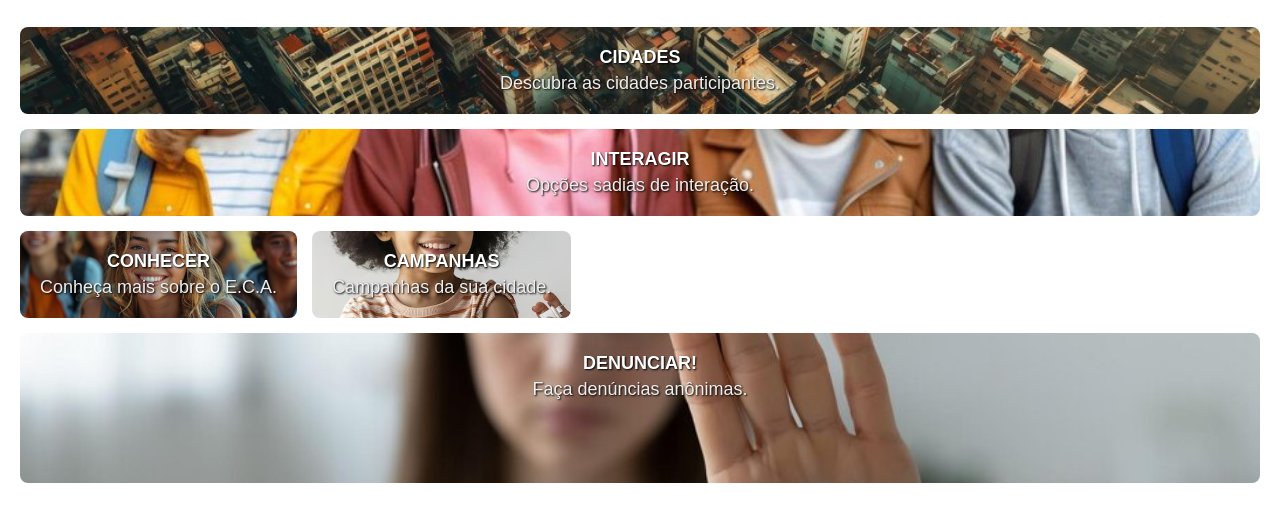
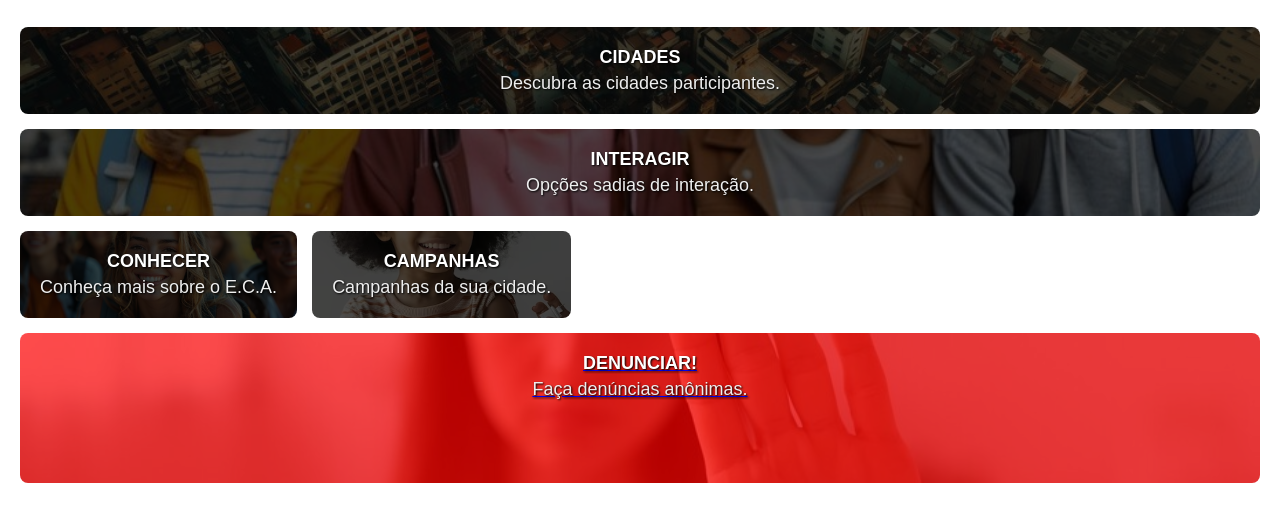
Before and after one commit to brunolombardidev/conselheiro-virtual, a plain HTML site: page index.html in a window 1280 px wide. Shown: the part 57-578 px from the top of the page. Drawn offline with Linux system fonts and the light colour scheme.

Commit message:
V0.2 Ajustes visuais
Nesta versão, fiz pequenos justes visuais, apenas mudando levemente algumas cores e inserindo uma transparência nas imagens dos botões.

```diff
--- a/index.html
+++ b/index.html
@@ -44,8 +44,9 @@
                 <div class="card card-conhecer">CONHECER<br><span>Conheça mais sobre o E.C.A.</span></div>
                 <div class="card card-campanhas">CAMPANHAS<br><span>Campanhas da sua cidade.</span></div>
             </div>
-
-            <div class="card card-denunciar">DENUNCIAR!<br><span>Faça denúncias anônimas.</span></div>
+            <a href="https://chatbot.atrativoinvest.com.br/ctv-virtual-taubate">
+                <div class="card card-denunciar">DENUNCIAR!<br><span>Faça denúncias anônimas.</span></div>
+            </a>
         </section>
     </main>
 
--- a/style.css
+++ b/style.css
@@ -38,7 +38,7 @@ header {
     top: 0;
     width: 250px;
     height: 100%;
-    background-color: rgba(0, 0, 0, 0.8);
+    background-color: orange; /* Cor laranja para o menu */
     color: #fff;
     padding: 20px;
     transition: right 0.3s;
@@ -100,6 +100,7 @@ main {
     background-size: cover;
     background-position: center;
     background-repeat: no-repeat;
+    background-blend-mode: overlay; /* Combina a cor de fundo com a imagem */
 }
 
 .card span {
@@ -121,23 +122,28 @@ main {
 /* Backgrounds for each card */
 .card-cidades {
     background-image: url('./assets/cidades.jpg');
+    background-color: rgba(0, 0, 0, 0.7); /* Cor preta com 70% de opacidade */
 }
 
 .card-interagir {
     background-image: url('./assets/interagir.jpg');
+    background-color: rgba(0, 0, 0, 0.7); /* Cor preta com 70% de opacidade */
 }
 
 .card-conhecer {
     background-image: url('./assets/conhecer.jpg');
+    background-color: rgba(0, 0, 0, 0.7); /* Cor preta com 70% de opacidade */
 }
 
 .card-campanhas {
     background-image: url('./assets/campanhas.jpg');
+    background-color: rgba(0, 0, 0, 0.7); /* Cor preta com 70% de opacidade */
 }
 
 .card-denunciar {
     min-height: 150px;
     background-image: url('./assets/denunciar.jpg');
+    background-color: rgba(255, 0, 0, 0.7); /* Cor vermelha com 70% de opacidade */
     vertical-align: middle;
 }
 
```
